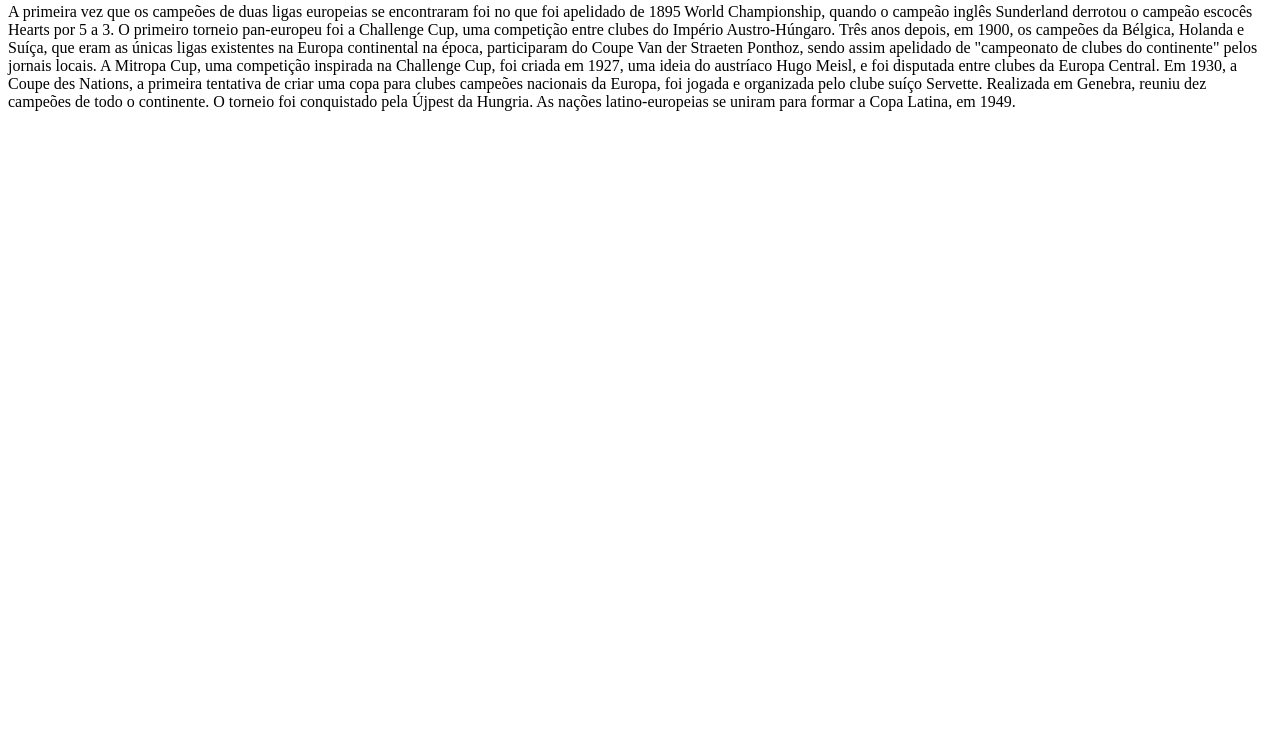
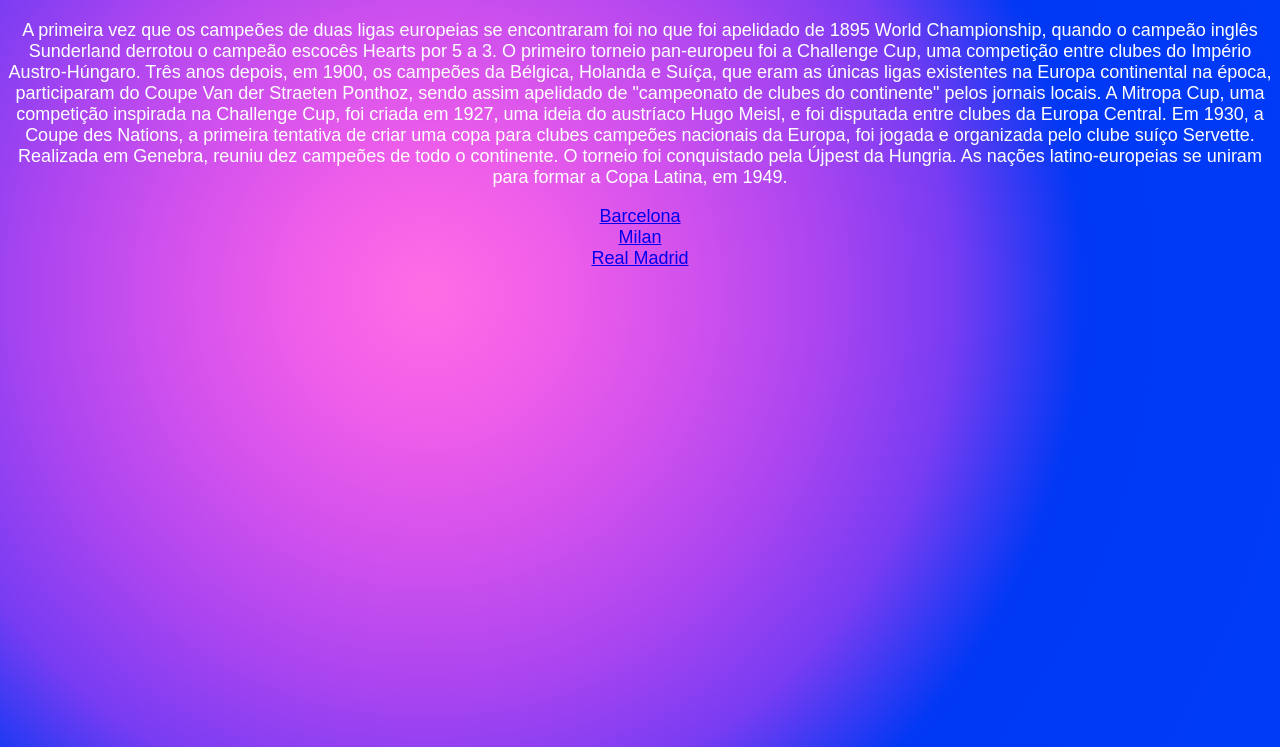
Before and after one commit to EduardoCrz7/AulaGit4, a plain HTML site: page index.html in a window 1280 px wide. Shown: the part 124-871 px from the top of the page. Before the commit the page ends 800 px from the top, so only its background shows below. Drawn offline with Linux system fonts and the light colour scheme.

Commit message:
aa
alteração

```diff
--- a/index.html
+++ b/index.html
@@ -5,9 +5,10 @@
     <meta name="viewport" content="width=device-width, initial-scale=1.0">
     <title></title>
 </head>
+<link rel="stylesheet" href="style.css">
 <body>
     <h1>
-        Chmapions league
+        Champions league
     </h1>
 
     <h2>A maior competição de todos os tempos</h2>
@@ -20,15 +21,15 @@ A Mitropa Cup, uma competição inspirada na Challenge Cup, foi criada em 1927,
 
 <nav>
 
-    <nav1>
-<a href="index4.html"></a>
+    <nav class="b1">
+<a href="index4.html">Barcelona</a>
 </nav1>
-<nav2>
-<a href="index3.html"></a>
+<nav class="b2">
+<a href="index3.html">Milan</a>
 </nav2>
 
-<nav3>
-<a href="index2.html"></a>
+<nav class="b3">
+<a href="index2.html">Real Madrid</a>
 </nav3>
 
 </nav>
--- a/style.css
+++ b/style.css
@@ -0,0 +1,10 @@
+body {
+    background-image: radial-gradient(circle at 33.38% 40.4%, #ff6de5 0, #ef5ee9 12.5%, #d151ed 25%, #ab45f0 37.5%, #783cf2 50%, #0038f4 62.5%, #0039f6 75%, #003bf7 87.5%, #003df6 100%);
+    background-repeat: no-repeat;
+    height: 1000px;
+    text-align: center;
+    text-justify: auto;
+    font-family: Arial, Helvetica, sans-serif;
+    font-size: large;
+    color: #ffffff;
+}
```
